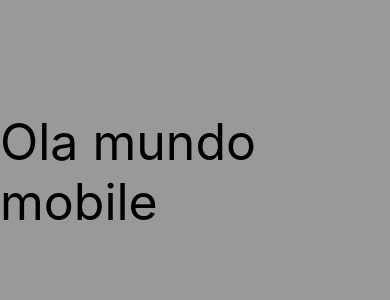
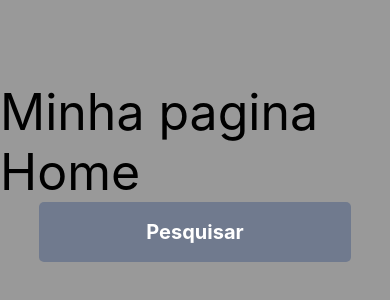
Before and after one commit to FELIPEMENEGUELI/AulaSerratec, a React Native app in the folder Serratec2024-2/ReactNative/firstapp/: screen / in a window 390 px wide. Shown: the part 250-550 px from the top of the page. Built offline with nearby package versions, Linux system fonts and the light colour scheme.

Commit message:
add components

```diff
--- a/Serratec2024-2/ReactNative/firstapp/App.tsx
+++ b/Serratec2024-2/ReactNative/firstapp/App.tsx
@@ -1,32 +1,13 @@
+import React from 'react';
 import { StatusBar } from 'expo-status-bar';
-import { StyleSheet, Text, View } from 'react-native';
+import { Home } from './src/screens/Home';
 
 export default function App() {
 
-  // div => View
-  // span/h1-h6/p => Text
-  // input => TextInput
-  // button => TouchableOpacity, Button
-  // img => Image, ImageBackground
-  // map => FlatList
-
   return (
-    <View style={styles.container}>
-      <Text style={styles.estiloTexto}>Ola mundo mobile</Text>
+    <>
       <StatusBar style="auto" />
-    </View>
+      <Home />
+    </>
   );
 }
-
-const styles = StyleSheet.create({
-  container: {
-    flex: 1,
-    backgroundColor: '#999',
-    alignItems: 'center',
-    justifyContent: 'center',
-  },
-
-  estiloTexto: {
-    fontSize: 50
-  }
-});
--- /dev/null
+++ b/Serratec2024-2/ReactNative/firstapp/src/components/ButtonComp/index.tsx
@@ -0,0 +1,21 @@
+import { Text, TouchableOpacity } from "react-native";
+import { styles } from "./style";
+
+interface PropsButton {
+  title?: string;
+  propsBackgroundColor?: string;
+}
+
+export const ButtonComp = ({ title, propsBackgroundColor }: PropsButton) => {
+
+  return (
+    <TouchableOpacity
+      activeOpacity={0.2}
+      style={[styles.styleButton, {
+        backgroundColor: propsBackgroundColor ? propsBackgroundColor : "red"
+      }]}
+    >
+      <Text style={styles.text}>{title ? title : "Entrar"}</Text>
+    </TouchableOpacity>
+  )
+}
--- /dev/null
+++ b/Serratec2024-2/ReactNative/firstapp/src/components/ButtonComp/style.ts
@@ -0,0 +1,18 @@
+import { Dimensions, StyleSheet } from "react-native";
+const { width } = Dimensions.get('window');
+
+export const styles = StyleSheet.create({
+  styleButton: {
+    width: "100%",
+    height: 60,
+    borderRadius: 5,
+    alignItems: "center",
+    justifyContent: "center",
+  },
+
+  text: {
+    color: "#fff",
+    fontSize: width < 767 ? 20 : 50,
+    fontWeight: "bold",
+  },
+});
--- /dev/null
+++ b/Serratec2024-2/ReactNative/firstapp/src/screens/Home/index.tsx
@@ -0,0 +1,20 @@
+import { Text, View } from "react-native";
+import { styles } from "./style";
+import { ButtonComp } from "../../components/ButtonComp";
+
+export const Home = () => {
+
+  return (
+    <View style={styles.container}>
+      <Text style={styles.estiloTexto}>
+        Minha pagina Home
+      </Text>
+
+      <View style={styles.boxForms}>
+        <ButtonComp title="Pesquisar" propsBackgroundColor="#5689" />
+      </View>
+
+      {/* <Button title="Botão native" color="red" /> */}
+    </View>
+  )
+}
--- /dev/null
+++ b/Serratec2024-2/ReactNative/firstapp/src/screens/Home/style.ts
@@ -0,0 +1,19 @@
+import { StyleSheet } from "react-native";
+
+export const styles = StyleSheet.create({
+  container: {
+    flex: 1,
+    backgroundColor: '#999',
+    alignItems: 'center',
+    justifyContent: 'center',
+  },
+
+  estiloTexto: {
+    fontSize: 50
+  },
+
+  boxForms: {
+    width: "80%"
+  }
+
+});
```
Also changed, not shown: 1 other file (tests, documents, lock files or other folders).
